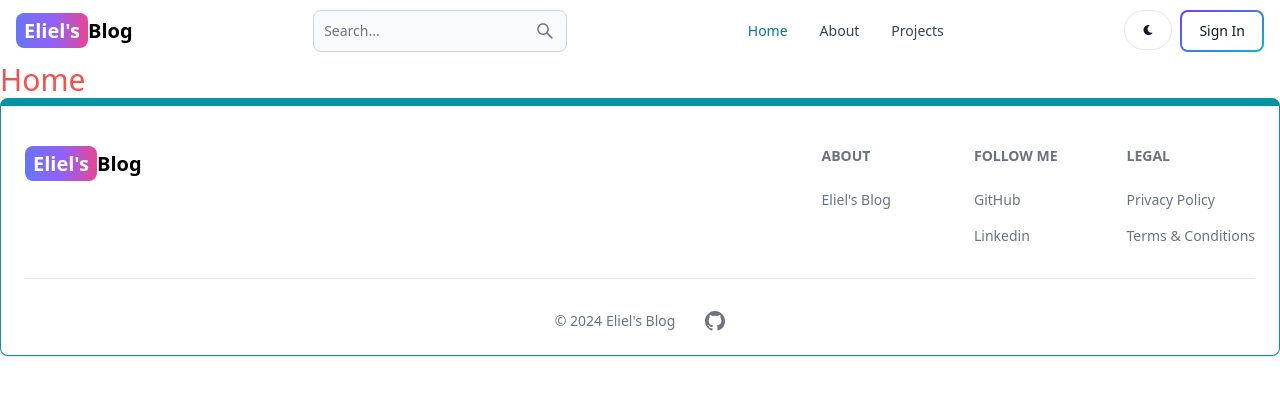
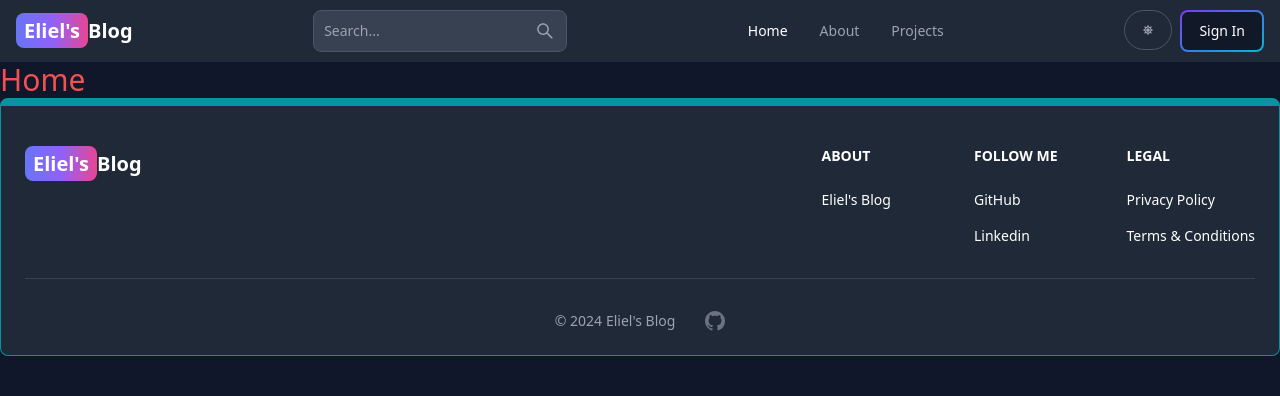
Before and after one commit to ElielMak-Dev/Eliel-Blog, a React (Vite) app in the folder client/: page / in a window 1280 px wide. Shown: the top 396 px of the page. Built offline with nearby package versions, Linux system fonts and the light colour scheme; no server answers.

Commit message:
Added Dark Mode

```diff
--- /dev/null
+++ b/client/src/components/ThemeProvider.jsx
@@ -0,0 +1,12 @@
+import { useSelector } from 'react-redux';
+
+export default function ThemeProvider({ children }) {
+  const { theme } = useSelector((state) => state.theme);
+  return (
+    <div className={theme}>
+      <div className='bg-white text-gray-700  dark:text-gray-200 dark:bg-[rgb(16,23,42)] min-h-screen'>
+        {children}
+      </div>
+    </div>
+  );
+}
--- a/client/src/components/header.jsx
+++ b/client/src/components/header.jsx
@@ -2,12 +2,15 @@
 import { Avatar, Button, Dropdown, Navbar, TextInput } from 'flowbite-react';
 import { Link, useLocation } from 'react-router-dom';
 import { AiOutlineSearch } from 'react-icons/ai';
-import { FaMoon } from 'react-icons/fa';
-import { useSelector } from 'react-redux';
+import { FaMoon, FaSun } from 'react-icons/fa';
+import { useSelector, useDispatch } from 'react-redux';
+import { toggleTheme } from '../redux/theme/themeSlice.js';
 
 export default function Header() {
+  const dispatch = useDispatch();
   const path = useLocation().pathname;
   const { currentUser } = useSelector((state) => state.user);
+  const { theme } = useSelector((state) => state.theme);
   return (
     <Navbar classname='border-b-2'>
       <Link
@@ -31,8 +34,13 @@
         <AiOutlineSearch />
       </Button>
       <div className='flex gap-2 md:order-2'>
-        <Button className='w-12 h-10 hidden sm:inline' color='gray' pill>
-          <FaMoon />
+        <Button
+          className='w-12 h-10 hidden sm:inline'
+          color='gray'
+          pill
+          onClick={() => dispatch(toggleTheme())}
+        >
+          {theme === 'dark' ? <FaSun /> : <FaMoon />}
         </Button>
         {currentUser ? (
           <Dropdown
--- a/client/src/main.jsx
+++ b/client/src/main.jsx
@@ -2,6 +2,7 @@
 import ReactDOM from 'react-dom/client';
 import App from './App.jsx';
 import './index.css';
+import ThemeProvider from './components/ThemeProvider.jsx';
 import { store, persistor } from './redux/store.js';
 import { Provider } from 'react-redux';
 import { PersistGate } from 'redux-persist/integration/react';
@@ -9,7 +10,9 @@
 ReactDOM.createRoot(document.getElementById('root')).render(
   <PersistGate persistor={persistor}>
     <Provider store={store}>
-      <App />
+      <ThemeProvider>
+        <App />
+      </ThemeProvider>
     </Provider>
   </PersistGate>
 );
--- a/client/src/redux/store.js
+++ b/client/src/redux/store.js
@@ -1,10 +1,12 @@
 import { configureStore, combineReducers } from '@reduxjs/toolkit';
 import userReducer from './user/userSlice.js';
+import themeReducer from './theme/themeSlice.js';
 import { persistReducer, persistStore } from 'redux-persist';
 import storage from 'redux-persist/lib/storage';
 
 const rootReducer = combineReducers({
   user: userReducer,
+  theme: themeReducer,
 });
 
 const persistConfig = {
--- /dev/null
+++ b/client/src/redux/theme/themeSlice.js
@@ -0,0 +1,20 @@
+import { createSlice } from '@reduxjs/toolkit';
+
+const initialState = {
+  theme: 'dark',
+};
+
+const themeSlice = createSlice({
+  name: 'theme',
+  initialState,
+  reducers: {
+    toggleTheme: (state) => {
+      state.theme = state.theme === 'dark' ? 'light' : 'dark';
+    },
+  },
+});
+
+
+export const { toggleTheme } = themeSlice.actions;
+
+export default themeSlice.reducer;
```
